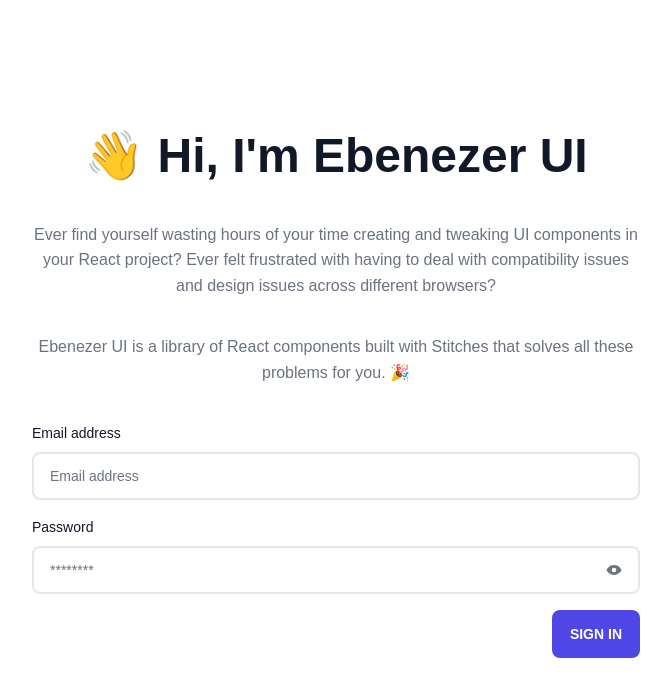
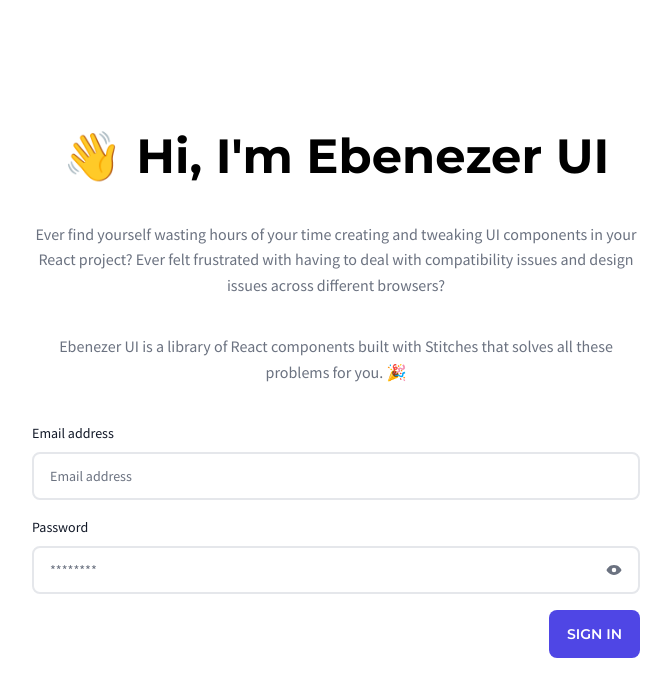
Before and after one commit to fernandes-vinicius/ebenezer-ui, a Next.js app in the folder apps/playground/: page / in a window 1280 px wide. Shown: the top 696 px of the page, without its empty margins (304-975 px from the left). Built offline with nearby package versions, Linux system fonts and the light colour scheme.

Commit message:
feat: add google fonts in playground app

```diff
--- a/apps/playground/package.json
+++ b/apps/playground/package.json
@@ -11,6 +11,7 @@
   "dependencies": {
     "@ebenezer-ui/react": "*",
     "@hookform/resolvers": "^2.9.11",
+    "@next/font": "^13.1.6",
     "next": "^13.1.1",
     "phosphor-react": "^1.4.1",
     "react": "^18.2.0",
--- a/apps/playground/styles/global.ts
+++ b/apps/playground/styles/global.ts
@@ -9,7 +9,23 @@
 
   body: {
     backgroundColor: '$white',
-    color: '$gray900',
+    fontFamily: '$default',
     '-webkit-font-smoothing': 'antialiased',
   },
+
+  '@import': [
+    "url('https://fonts.googleapis.com/css2?family=Montserrat:wght@400;500;600;700&display=swap')",
+    "url('https://fonts.googleapis.com/css2?family=Source+Sans+Pro:wght@400;600;700&display=swap')",
+  ],
+
+  '@font-face': [
+    {
+      fontFamily: 'Montserrat, sans-serif',
+      src: "url('https://fonts.googleapis.com/css2?family=Montserrat:wght@400;500;600;700&display=swap')",
+    },
+    {
+      fontFamily: "'Source Sans Pro, sans-serif'",
+      src: "url('https://fonts.googleapis.com/css2?family=Source+Sans+Pro:wght@400;600;700&display=swap')",
+    },
+  ],
 })
```
Also changed, not shown: 1 other file (tests, documents, lock files or other folders).
